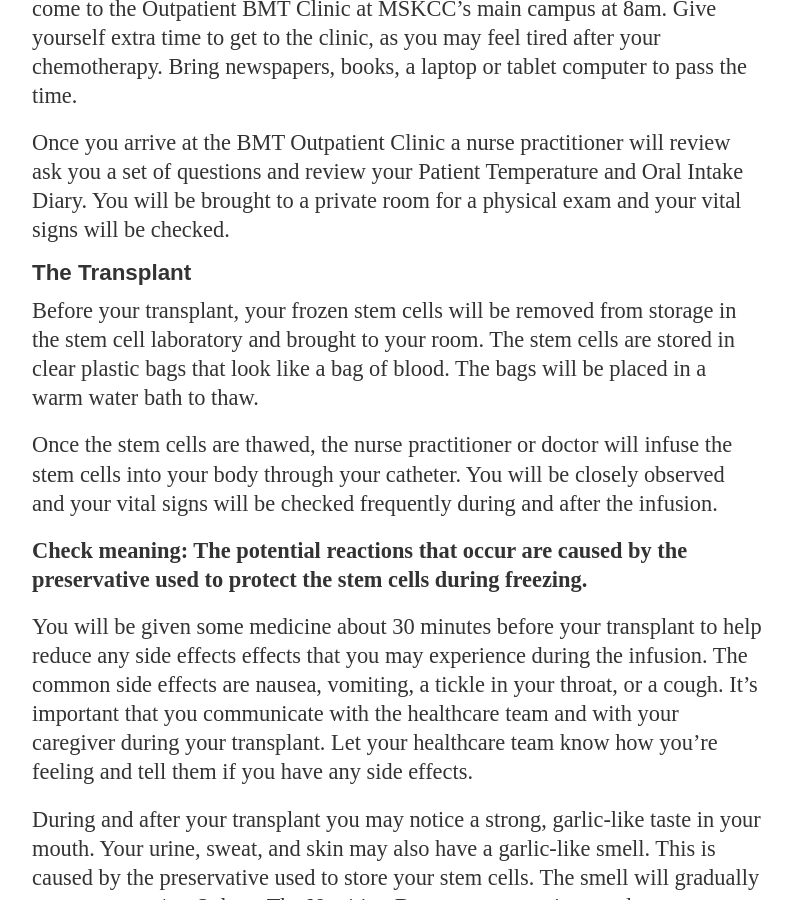
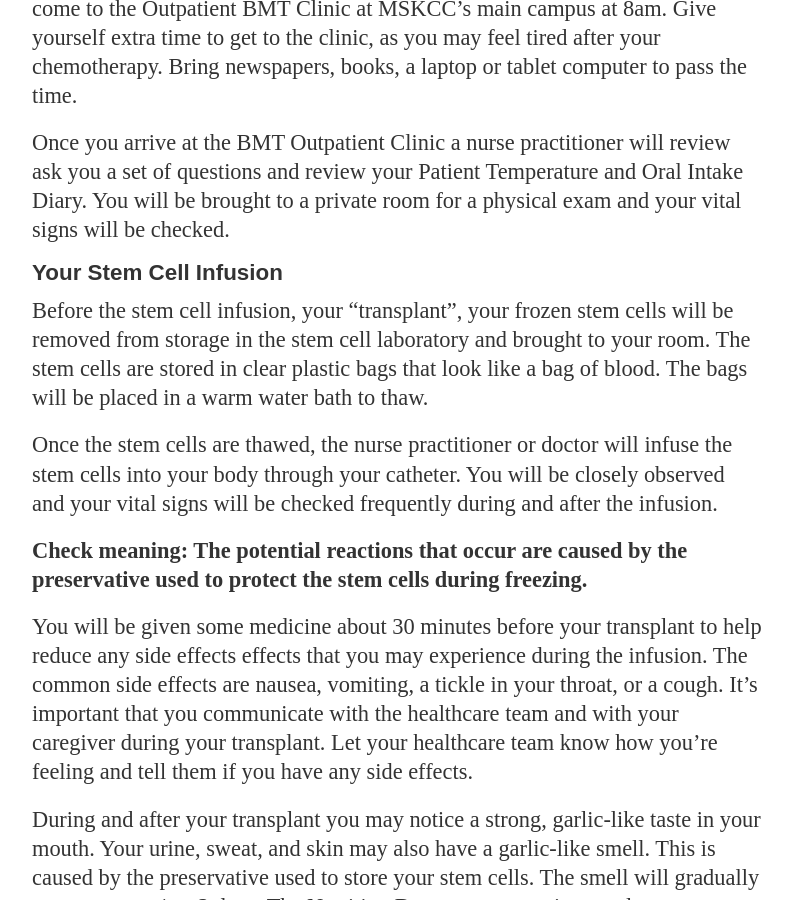
Before and after one commit to mskccpatiented/contentaudit, a Jekyll site: the page built from _posts/2012-11-19-auto-bmt-outpatient-guide-hybrid.md, in a window 1280 px wide and 900 px high, scrolled down 40345 px. Shown: the whole window, without its empty margins (128-920 px from the left). Built offline with Jekyll 4.4.1, drawn with Linux system fonts in a browser that asks for light colours; Markdown is read by kramdown in place of the engine named in the settings.

Commit message:
deploying BMT patient ed

```diff
--- a/_posts/2012-11-19-auto-bmt-outpatient-guide-hybrid.md
+++ b/_posts/2012-11-19-auto-bmt-outpatient-guide-hybrid.md
@@ -763,8 +763,8 @@ Once you arrive at the BMT Outpatient Clinic a nurse practitioner will review as
 
 <p class="question invisible">I'd like to get a clear picture of what exactly happens when the patient gets to the clinic. </p>
 
-#### The Transplant
-Before your transplant, your frozen stem cells will be removed from storage in the stem cell laboratory <span class="feedback remove invisible">at our blood bank</span> and brought to your room. The stem cells are stored in clear plastic bags that look like a bag of blood. The bags will be placed in a warm water bath to thaw.
+#### Your Stem Cell Infusion
+Before the stem cell infusion, your "transplant", your frozen stem cells will be removed from storage in the stem cell laboratory <span class="feedback remove invisible">at our blood bank</span> and brought to your room. The stem cells are stored in clear plastic bags that look like a bag of blood. The bags will be placed in a warm water bath to thaw.
 
 Once the stem cells are thawed, the nurse practitioner or doctor will infuse the stem cells into your body through your catheter. You will be closely observed and your vital signs will be checked frequently during and after the infusion.
 
```
Also changed, not shown: 1 other file.
